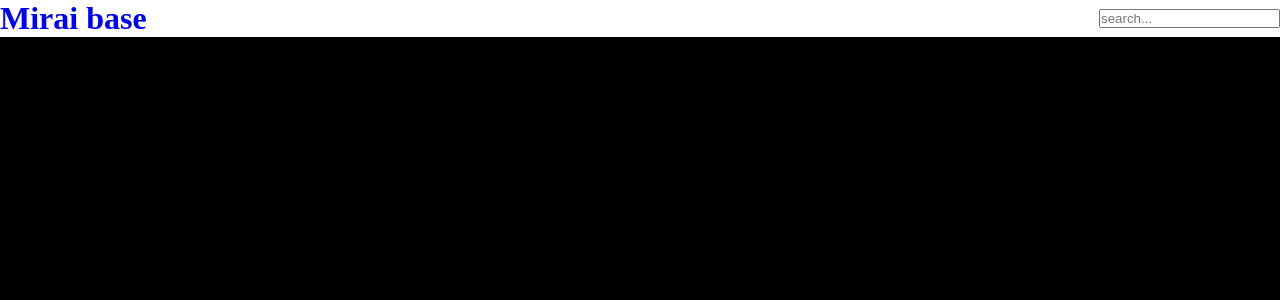
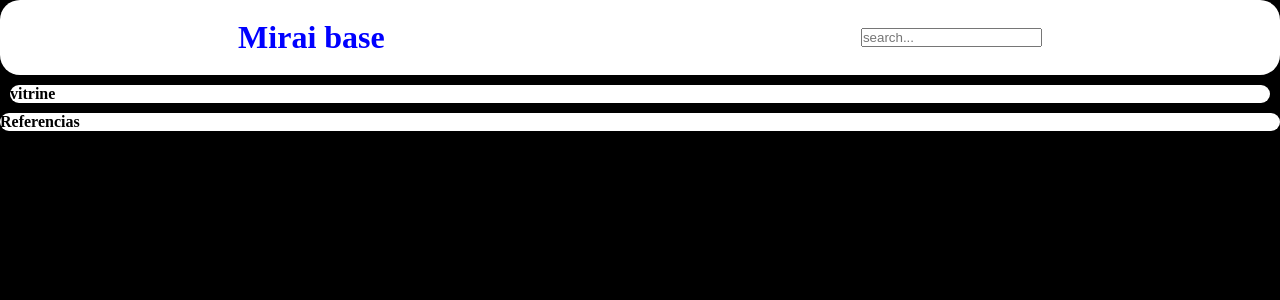
Before and after one commit to GleidsonMatheusfvx/Mirai_base_Front, a React (Vite) app: page / in a window 1280 px wide. Shown: the top 300 px of the page. Built offline with nearby package versions, Linux system fonts and the light colour scheme.

Commit message:
Adição de paginas

```diff
--- a/src/pages/home/Home.jsx
+++ b/src/pages/home/Home.jsx
@@ -1,10 +1,9 @@
-import { Title } from "./styles"
-import { Head } from "./styles"
+import { Showcase, Title, TopBar, BottomBar } from "./HomeStyles"
 
 export default function Home(){
     return (
         <div>
-           <Head>
+           <TopBar>
 
             <Title>Mirai base</Title>
 
@@ -12,7 +11,17 @@ export default function Home(){
                 <input type="text" placeholder="search..."/>
             </form>
 
-           </Head>
+           </TopBar>
+
+           <Showcase>
+
+            <h4>vitrine</h4>
+
+           </Showcase>
+
+           <BottomBar>
+            <h4>Referencias</h4>
+           </BottomBar>
         </div>
     )
 }
--- /dev/null
+++ b/src/pages/home/HomeStyles.js
@@ -0,0 +1,26 @@
+import styled from "styled-components";
+
+export const TopBar = styled.div`
+background-color:white;
+display: flex;
+flex-direction: row;
+justify-content:space-around;
+align-items: center;
+height: 75px;
+border-radius: 20px;
+`
+
+export const Title = styled.h1`
+color: blue;
+padding: auto;
+`
+export const Showcase = styled.div`
+background-color: white;
+border-radius: 20px;
+margin: 10px;
+display: flex;
+`
+export const BottomBar = styled.footer`
+background-color: white;
+border-radius: 20px;
+`
--- a/src/pages/home/styles.js
+++ /dev/null
@@ -1,15 +0,0 @@
-import styled from "styled-components";
-
-export const Head = styled.div`
-background-color:white;
-display: flex;
-flex-direction: row;
-justify-content:space-between;
-align-items: center;
-`
-
-export const Title = styled.h1`
-color: blue;
-padding: auto;
-
-`
```
Also changed, not shown: src/pages/games/Games.jsx (added), src/pages/games/GamesStyles.js (added), src/pages/login/Login.jsx (added), src/pages/login/LoginStyles.js (added), src/pages/register/Register.jsx (added), src/pages/register/RegisterStyles.js (added).
